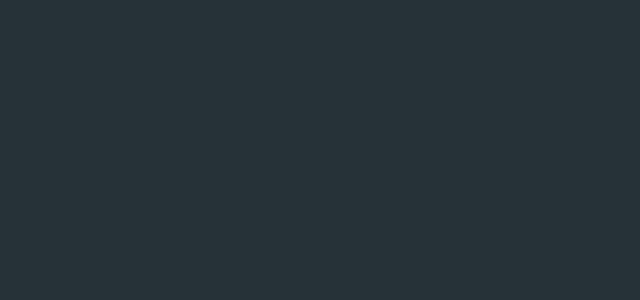
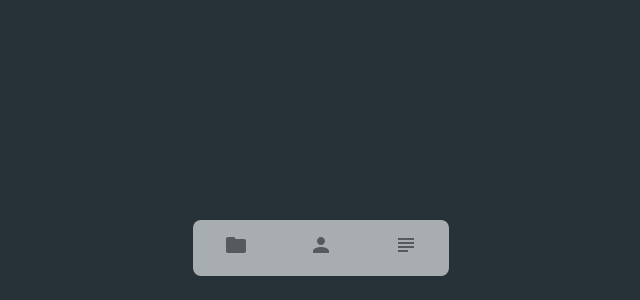
Before and after one commit to albertviilik/albertviilik.github.io, a React (Create React App) app: page / in a window 1280 px wide. Shown: the part 500-800 px from the top of the page, without its empty margins (319-959 px from the left). Built offline with nearby package versions, Linux system fonts and the light colour scheme.

Commit message:
Made app use new Dock and removed unused import statements

```diff
--- a/src/components/app/App.tsx
+++ b/src/components/app/App.tsx
@@ -1,11 +1,11 @@
 import React from 'react';
 import './App.css';
-import {Desktop} from "../desktop/desktop";
 import {Dock} from "../dock/dock";
 
 const App: React.FC = () => {
     return (
         <div className="App">
+            <Dock buttons={"Folder"}/>
         </div>
     );
 };
```
